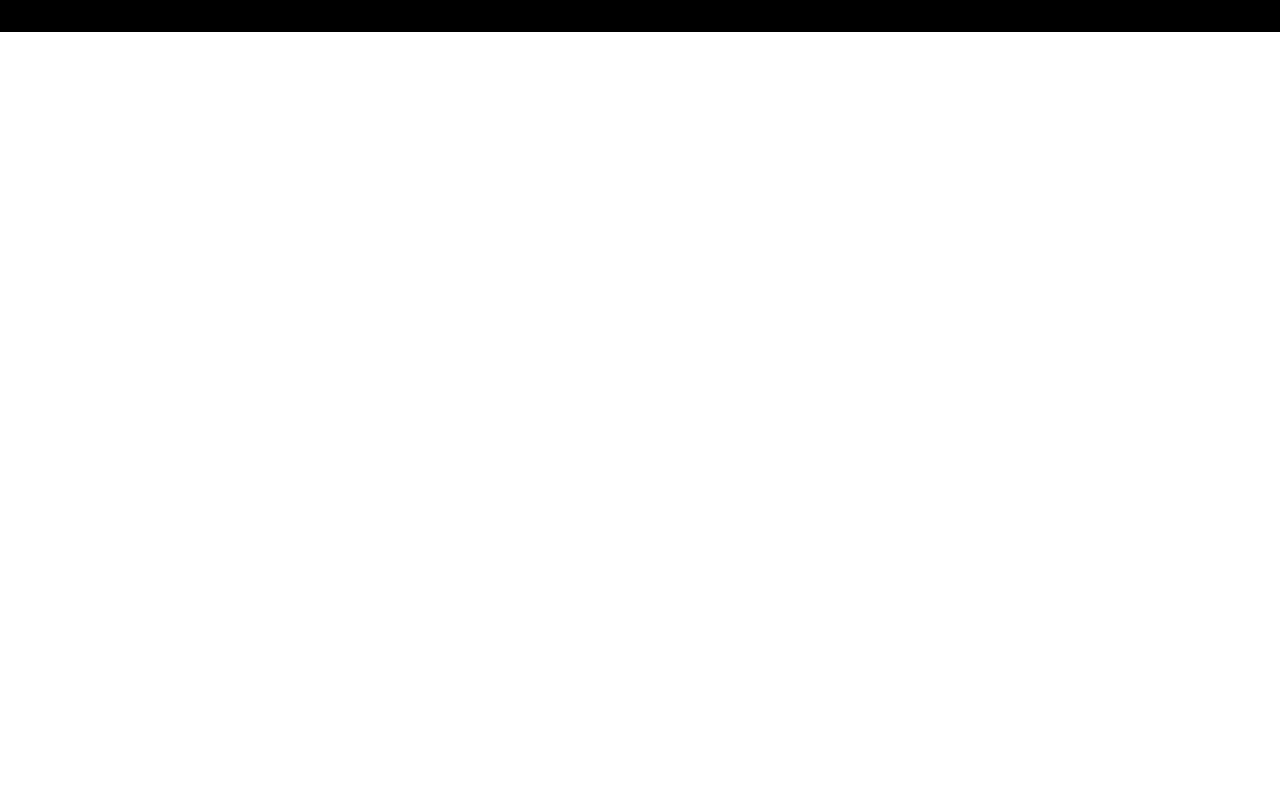
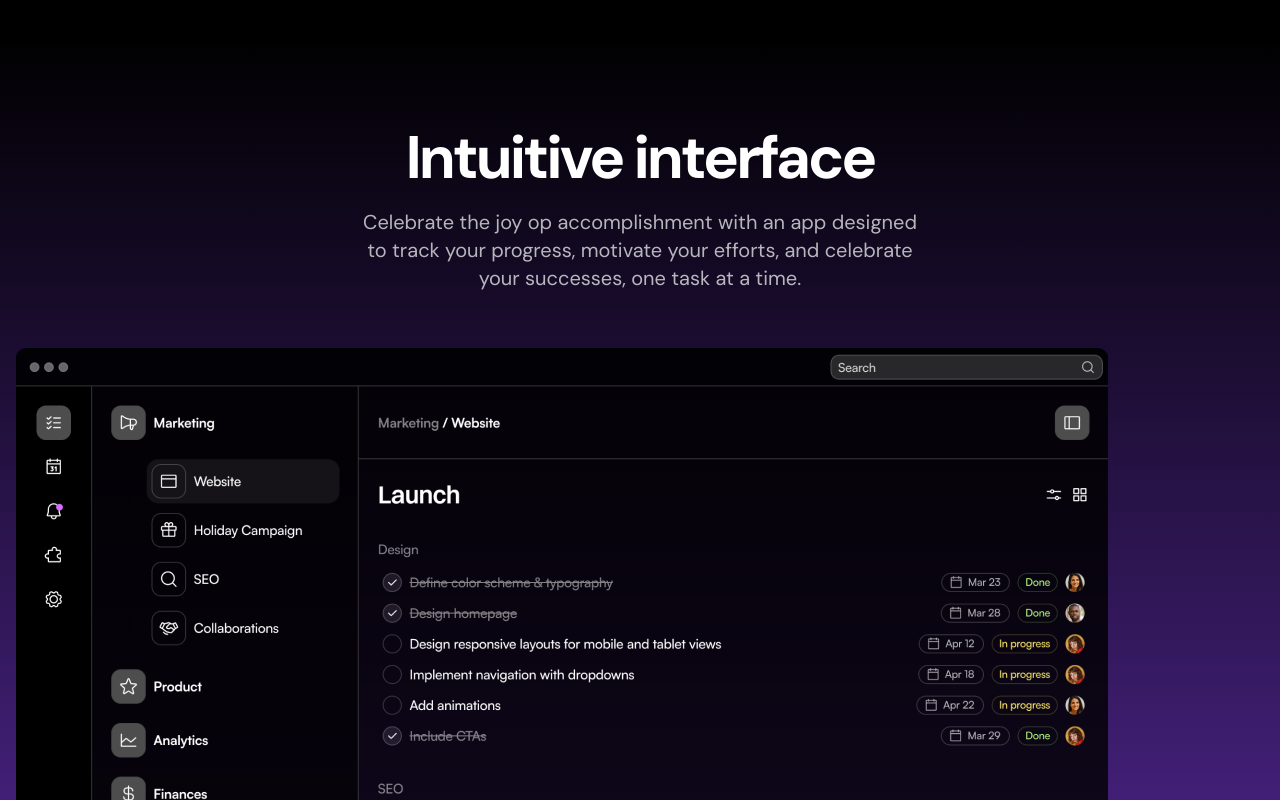
Before and after one commit to AhmedSaadRF/saas-website-dark-landing-page, a Next.js app: page / in a window 1280 px wide. Shown: the part 1780-2580 px from the top of the page. Before the commit the page ends 1812 px from the top, so only its background shows below. Built offline with nearby package versions, Linux system fonts and the light colour scheme.

Commit message:
Upload Project
Finish ProductShowcase Section

```diff
--- a/src/components/ProductShowcase.tsx
+++ b/src/components/ProductShowcase.tsx
@@ -1,5 +1,16 @@
+import Image from "next/image";
 import appScreen from "../assets/images/app-screen.png";
 
 export const ProductShowcase = () => {
-  return null;
+  return (
+    <div className="bg-black text-white bg-gradient-to-b from-black to-[#5D2CA8] py-[72PX] sm:py-24">
+        <div className="container">
+          <h2 className="text-center text-5xl sm:text-6xl font-bold tracking-tighter">Intuitive interface</h2>
+          <div className="max-w-xl mx-auto">
+            <p className="text-xl text-center text-white/70 mt-5">Celebrate the joy op accomplishment with an app designed to track your progress, motivate your efforts, and celebrate your successes, one task at a time.</p>
+          </div>
+          <Image src={appScreen} alt="The product screenshot" className="mt-14" />
+        </div>
+    </div>
+  );
 };
```
